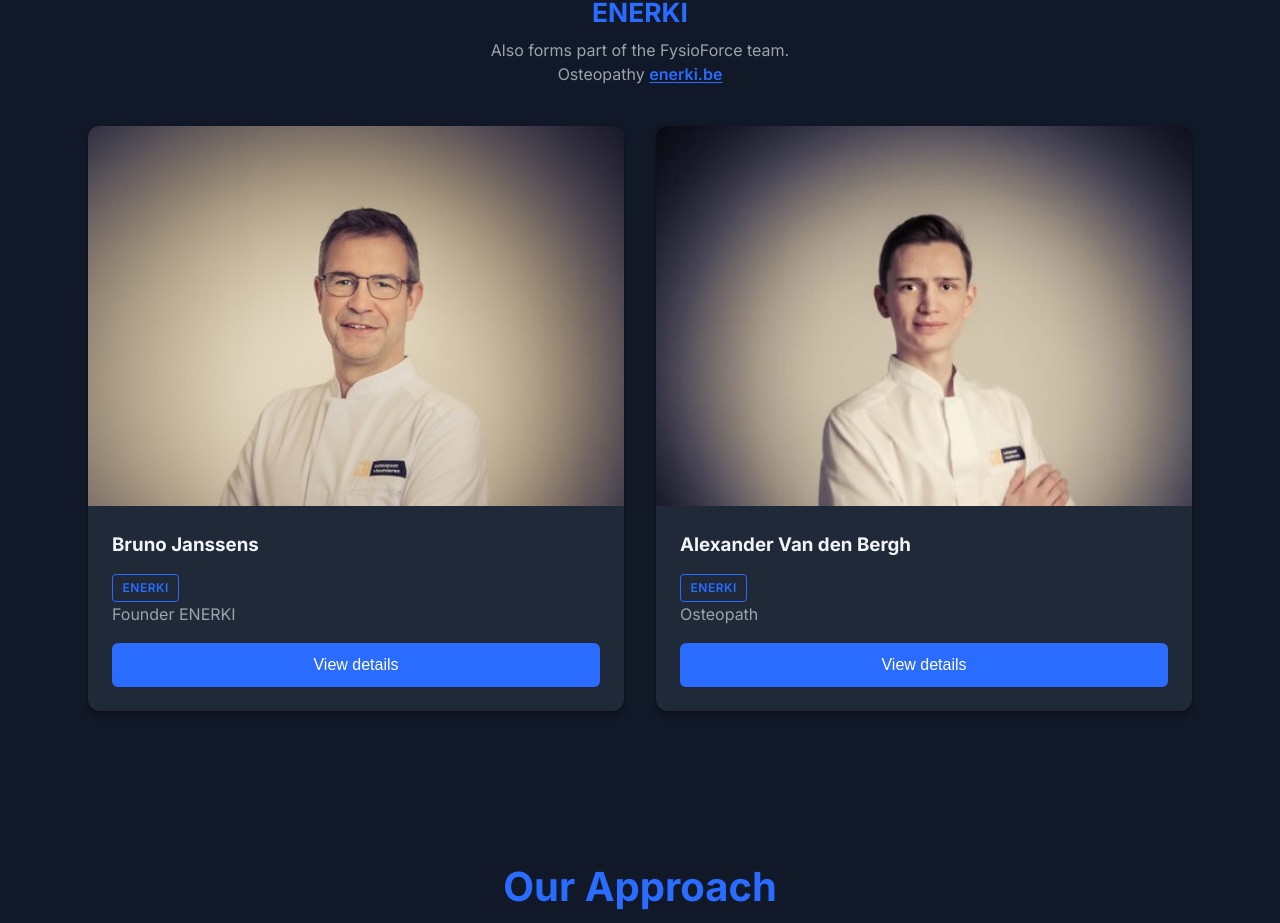
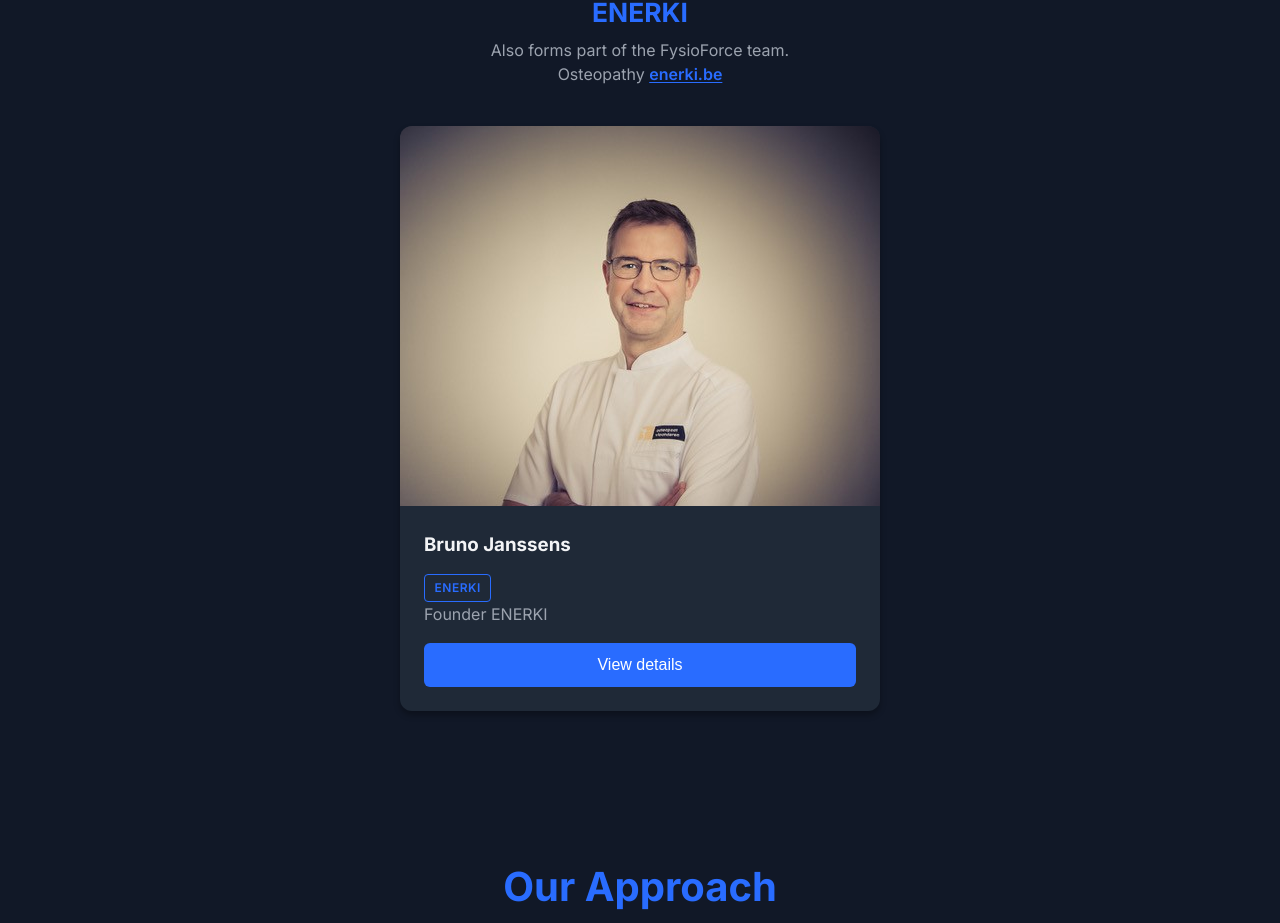
Before and after one commit to mennocoppensd/fysio-force, a React (Vite) app: page / in a window 1280 px wide. Shown: the part 2678-3601 px from the top of the page. Built offline with nearby package versions, Linux system fonts and the light colour scheme.

Commit message:
Deleted Team member, sitemap,

```diff
--- a/index.html
+++ b/index.html
@@ -57,7 +57,7 @@
         "image": "https://www.fysioforce.be/Home.jpg",
         "address": {
           "@type": "PostalAddress",
-          "streetAddress": "Stationsstraat 312a",
+          "streetAddress": "Stationsstraat 312",
           "postalCode": "1700",
           "addressLocality": "Dilbeek",
           "addressRegion": "Vlaams-Brabant",
--- a/src/pages/Team.jsx
+++ b/src/pages/Team.jsx
@@ -58,6 +58,8 @@ const Team = () => {
             const details = member.details ?? [];
             const hasDetails = details.length > 0;
             const isOpen = expandedIndex === index;
+            const isSoloEnerkiCard =
+              member.enerki && !members[index - 1]?.enerki && !members[index + 1]?.enerki;
 
             return (
               <Fragment key={`${member.name}-${index}`}>
@@ -82,7 +84,7 @@ const Team = () => {
                   </div>
                 )}
                 <div
-                  className="team-card-wrapper project-card"
+                  className={`team-card-wrapper project-card${isSoloEnerkiCard ? ' team-card-wrapper--centered' : ''}`}
                   style={{ animationDelay: `${index * 100}ms` }}
                 >
                   <div className="team-card-top">
--- a/src/styles/Team.css
+++ b/src/styles/Team.css
@@ -146,6 +146,12 @@
   overflow: hidden;
 }
 
+.team .team-card-wrapper--centered {
+  grid-column: 1 / -1;
+  justify-self: center;
+  width: min(100%, 480px);
+}
+
 .team .team-card-top {
   display: flex;
   flex-direction: column;
--- a/src/translations/en.json
+++ b/src/translations/en.json
@@ -68,16 +68,6 @@
         "details": [
           "Sports physiotherapy (1991, …)",
           "Osteopathy (1996, The International Academy of Osteopathy)"
-        ]
-      },
-      {
-        "name": "Alexander Van den Bergh",
-        "enerki": true,
-        "role": "Osteopath",
-        "image": "/Alexander.jpg",
-        "details": [
-          "Osteopathy (2019, The International Academy of Osteopathy Ghent)",
-          "Master's in osteopathy in sports (2023, Bucks New University London)"
         ]
       }
     ]
--- a/src/translations/fr.json
+++ b/src/translations/fr.json
@@ -207,16 +207,6 @@
           "Kinésithérapie du sport (1991, …)",
           "Ostéopathie (1996, The International Academy of Osteopathy)"
         ]
-      },
-      {
-        "name": "Alexander Van den Bergh",
-        "enerki": true,
-        "role": "Ostéopathe",
-        "image": "/Alexander.jpg",
-        "details": [
-          "Ostéopathie (2019, The International Academy of Osteopathy Ghent)",
-          "Master en ostéopathie du sport (2023, Bucks New University, Londres)"
-        ]
       }
     ]
   },
--- a/src/translations/nl.json
+++ b/src/translations/nl.json
@@ -181,16 +181,6 @@
           "Sportkinesitherapie (1991, …)",
           "Osteopathie (1996, The International Academy of Osteopathy)"
         ]
-      },
-      {
-        "name": "Alexander Van den Bergh",
-        "enerki": true,
-        "role": "Osteopaat",
-        "image": "/Alexander.jpg",
-        "details": [
-          "Osteopathie (2019, The International Academy of Osteopathy Gent)",
-          "Master Osteopathie in sport (2023, Bucks New University Londen)"
-        ]
       }
     ]
   },
```
